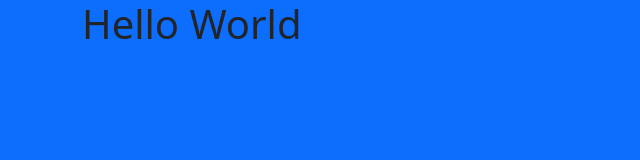
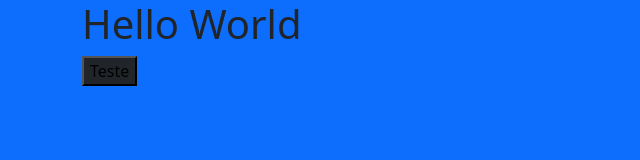
Before and after one commit to michellycruz/Bootstrap, a website: page 11_bootstrap_com_sass/index.html in a window 1280 px wide. Shown: the whole page, without its empty margins (0-640 px from the left). Drawn offline with nearby package versions, Linux system fonts and the light colour scheme.

Commit message:
manipulando bootstrap com sass

```diff
--- a/11_bootstrap_com_sass/index.html
+++ b/11_bootstrap_com_sass/index.html
@@ -10,6 +10,7 @@
 <body class="bg-primary">
     <div class="container">
         <h1>Hello World</h1>
+        <button class="bg-dark">Teste</button>
     </div>
     <!--Link js-->
     <script src="node_modules/bootstrap/dist/js/bootstrap.js"></script>
```
